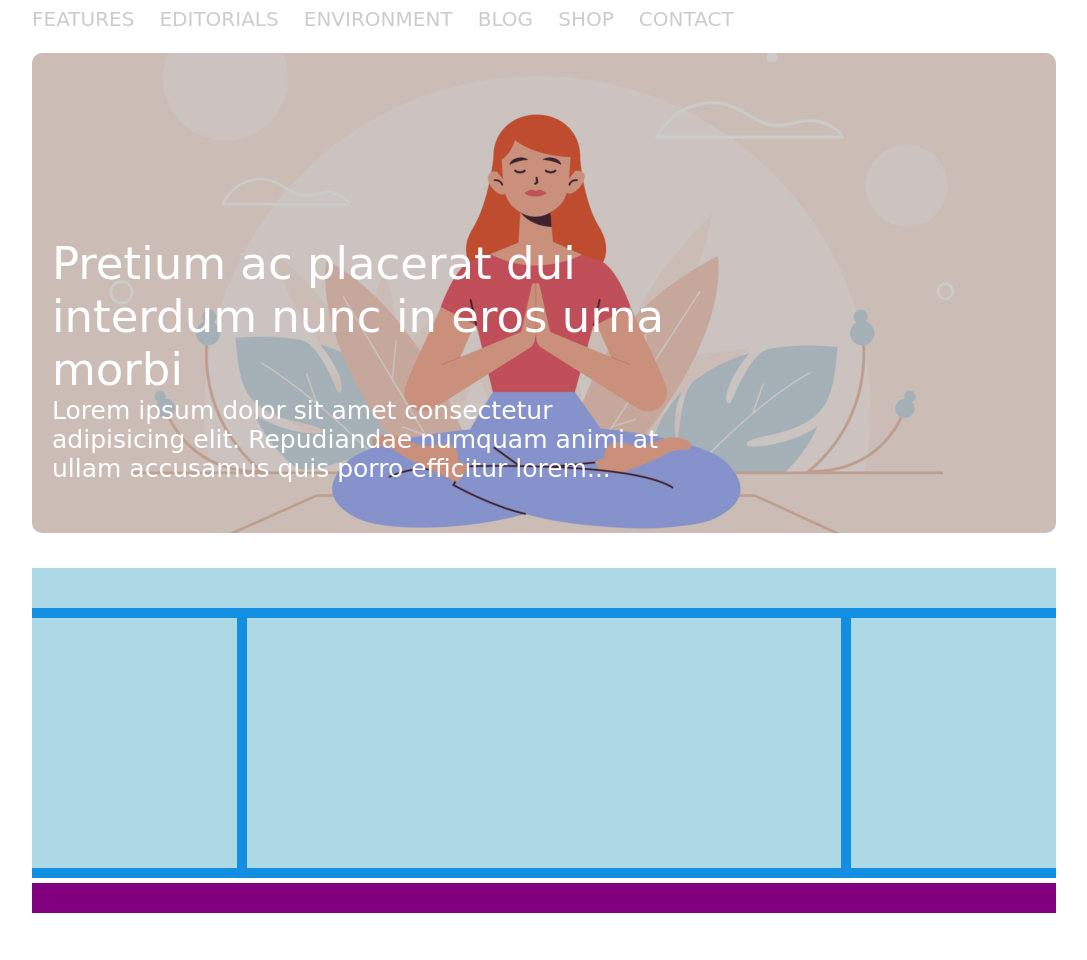
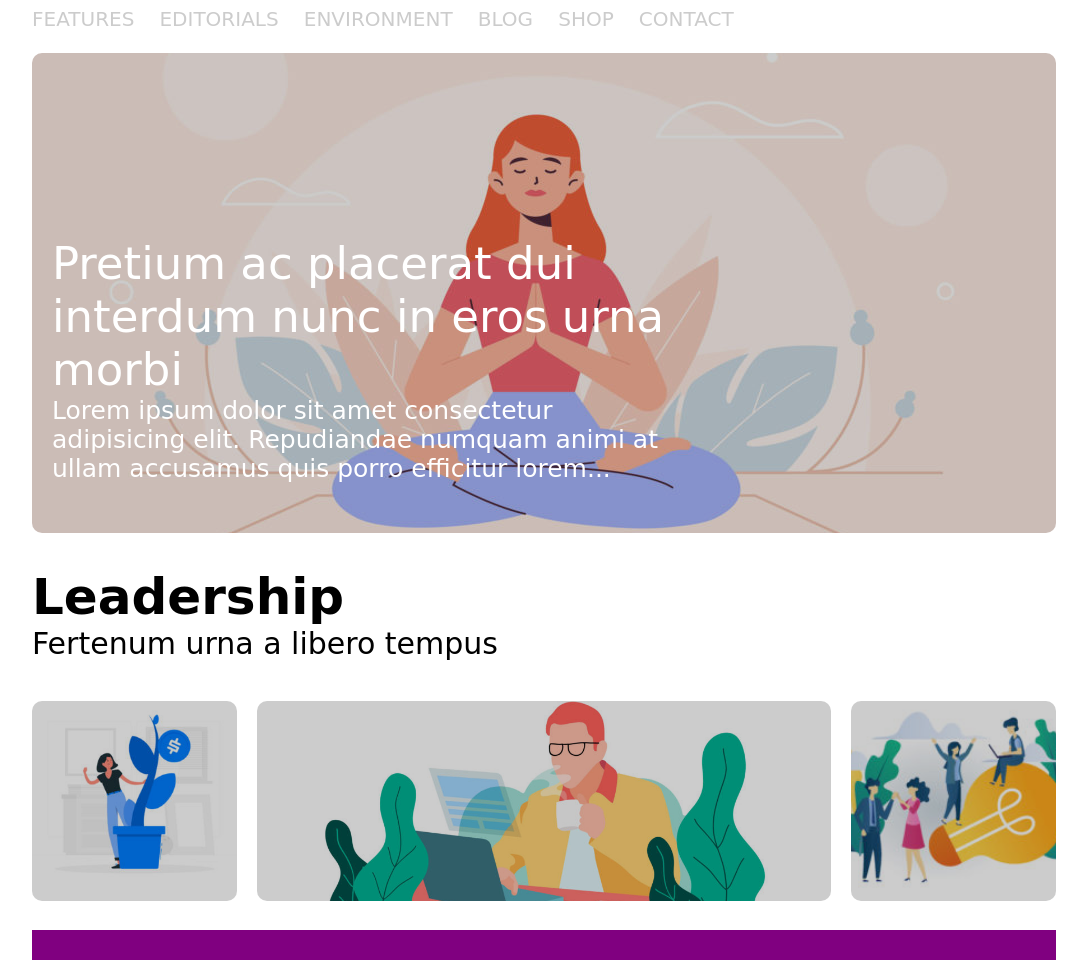
Before and after one commit to gloriaghe/htmlcss-wp, a plain HTML site: page index.html in a window 1280 px wide. Shown: the part 82-1042 px from the top of the page, without its empty margins (96-1183 px from the left). Before the commit the page ends 995 px from the top, so only its background shows below. Drawn offline with Linux system fonts and the light colour scheme; a web font is replaced by a local one.

Commit message:
immagini colonne

```diff
--- a/css/style.css
+++ b/css/style.css
@@ -69,10 +69,8 @@ border-radius: 10px;
 #text-jumb{
     font-size: 25px;
 }
+
 /* colonne */
-#colonne{
-    background-color: rgb(19, 143, 226);
-}
 
 #colonne::after{
     content: "";
@@ -81,29 +79,36 @@ border-radius: 10px;
 }
 
 #partesopra-colonne{
-    height: 40px;
-    margin-bottom: 10px;
-        /* debug */
-    background-color: lightblue;
+    margin-bottom: 40px;
+    font-size: 30px;
+    }
+
+#titolo-colonne{
+font-size: 50px;
 }
 
 .colsx, .coldx{
     float: left;
     width: 20%;
     margin-bottom: 10px;
-        /* debug */
-    background-color: lightblue;
-    height: 250px;
 }
 
 .colcentr{
     float: left;
-    width: calc(60% - 20px);
-    margin: 0 10px 10px 10px;
-        /* debug */
-    background-color: lightblue;
-    height: 250px;
+    width: calc(60% - 40px);
+    margin: 0 20px 20px 20px;
 }
+
+/* immagini colonne */
+.img-colonne{
+    object-fit: cover;
+    width: 100%;
+    height: 200px;
+    filter: brightness(80%);
+    border-radius: 10px;
+}
+
+
 
 footer{
     margin-top: 5px;
--- a/index.html
+++ b/index.html
@@ -43,12 +43,23 @@
             <!-- contenitore con colonne  -->
 
             <div id="colonne">
+
                 <!-- parte a tutta pagina -->
-                <section id="partesopra-colonne"></section>
+                <section id="partesopra-colonne">
+                    <strong id="titolo-colonne">Leadership</strong>
+                    <div>Fertenum urna a libero tempus</div>
+                </section>
+
                 <!-- colonne -->
-                <aside class="colsx"></aside>
-                <section class="colcentr"></section>
-                <aside class="coldx"></aside>
+                <aside class="colsx">
+                    <img src="img/img-1.jpg" alt="immagine Loremsx" class="img-colonne">
+                </aside>
+                <section class="colcentr">
+                    <img src="img/banner-2.jpg" alt="immagine ipsum" class="img-colonne">
+                </section>
+                <aside class="coldx">
+                    <img src="img/img-3.jpg" alt="immagine Loremdx" class="img-colonne">
+                </aside>
 
             </div>
 
```
